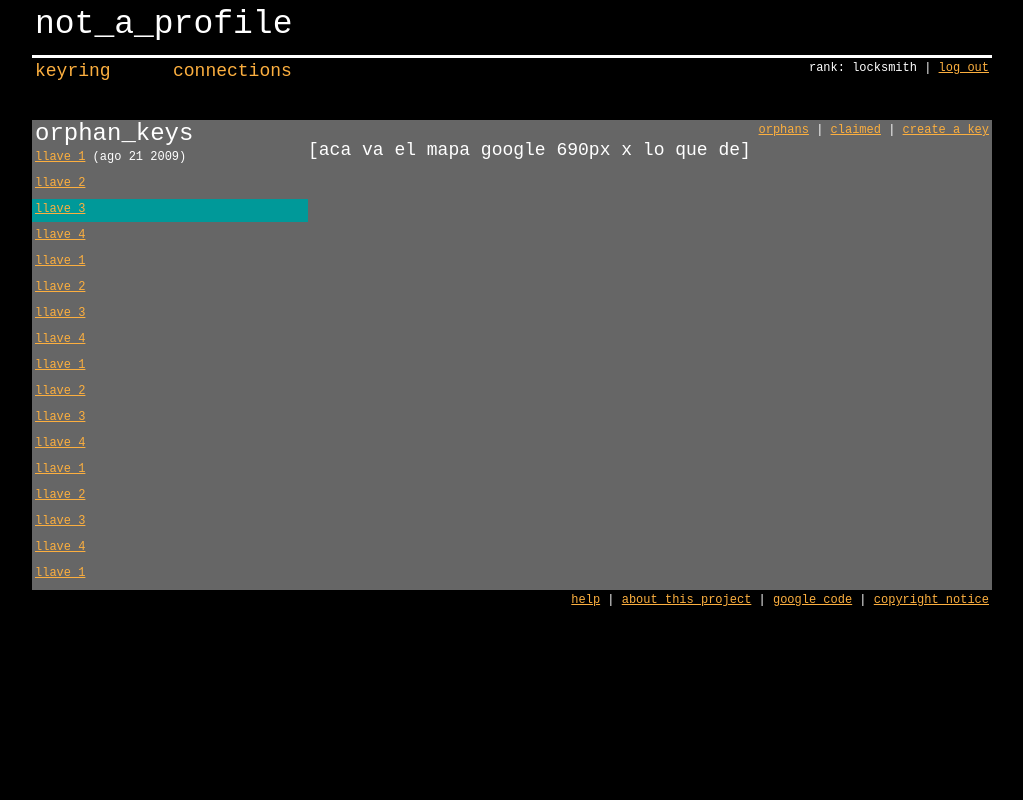
After one commit to mgiraldo/notaprofile, a PHP site: page /index.html in a window 1280 px wide. The commit adds this page. Shown: the whole page, without its empty margins (128-1151 px from the left). Run offline with PHP 8.4, Linux system fonts and the light colour scheme.

Commit message:
primer diseño

```diff
--- a/css/estilos.css
+++ b/css/estilos.css
@@ -1,5 +1,117 @@
+/* ESTILOS BASE */
+* {
+	margin: 0;
+	padding: 0;
+	list-style-type: none;
+}
+body,td,th {
+	font-family: Courier New, Courier, monospace;
+	font-size: 18px;
+	color: #FFF;
+	font-weight: normal;
+}
+body {
+	background-color: #000;
+}
+a:link {
+	color: #FCAF3F;
+	text-decoration: underline;
+}
+a:visited {
+	text-decoration: underline;
+	color: #C98B30;
+}
+a:hover {
+	text-decoration: none;
+	color: #FCAF3F;
+}
+a:active {
+	text-decoration: underline;
+}
 h1 {
-	font-family: "Courier New", Courier, monospace;
+	font-size: 33px;
+	font-weight: normal;
+}
+h2 {
 	font-size: 24px;
-	color: #6C0;
 }
+#contenido {
+	width: 960px;
+	margin-left: auto;
+	margin-right: auto;
+	/*background: url(../img/columna.gif);*/
+}
+/* CABEZOTE */
+#cabezote {
+	height: 120px;
+}
+#cabezote h1 {
+	padding: 6px 0 12px 3px;
+	border-bottom: 3px solid #fff;
+}
+#nav {
+	float: left;
+	width: 408px;
+}
+#nav li {
+	float: left;
+	width: 138px;
+}
+#nav li a {
+	display: block;
+	padding: 3px;
+	text-decoration: none;
+}
+#nav li a:hover {
+	background-color: #FCAF3F;
+	color: #000;
+}
+#userinfo {
+	float: right;
+	width: 345px;
+	text-align: right;
+	font-size: 12px;
+	margin: 3px;
+}
+/* CUERPO */
+#cuerpo {
+	height: 470px;
+	background: #666;
+}
+#llaves {
+	float: left;
+	width: 276px;
+	height: 100%;
+	overflow: auto;
+}
+#llaves h2 {
+	font-weight: normal;
+	margin-left: 3px;
+}
+#listallaves {
+	font-size: 12px;
+}
+#listallaves li {
+	padding: 3px 0 6px 3px;
+	margin-bottom: 3px;
+}
+#listallaves li.activa {
+	background: #099;
+}
+#mapa {
+	float: left;
+	width: 684px;
+	height: 100%;
+}
+#navmapa {
+	font-size: 12px;
+	margin: 3px;
+	text-align: right;
+}
+/* PIE */
+#pie {
+	height: 20px;
+	font-size: 12px;
+	margin: 3px;
+	text-align: right;
+}
--- /dev/null
+++ b/index.html
@@ -0,0 +1,73 @@
+<!DOCTYPE html PUBLIC "-//W3C//DTD XHTML 1.0 Transitional//EN" "http://www.w3.org/TR/xhtml1/DTD/xhtml1-transitional.dtd">
+<html xmlns="http://www.w3.org/1999/xhtml">
+<head>
+<meta http-equiv="Content-Type" content="text/html; charset=UTF-8" />
+<link href="css/estilos.css" rel="stylesheet" type="text/css" />
+<title>not_a_profile</title>
+</head>
+
+<body>
+<div id="contenido">
+
+	<div id="cabezote">
+		<h1>not_a_profile</h1>
+		<ul id="nav">
+			<li><a href="#">keyring</a></li>
+			<li><a href="#">connections</a></li>
+		</ul>
+		<div id="userinfo">
+			rank: locksmith | <a href="#">log_out</a>
+		</div>
+	</div>
+
+	<div id="cuerpo">
+		<div id="llaves">
+			<h2>orphan_keys</h2>
+			<ul id="listallaves">
+				<li><a href="#">llave 1</a> (ago 21 2009)</li>
+				<li><a href="#">llave 2</a></li>
+				<li class="activa"><a href="#">llave 3</a></li>
+				<li><a href="#">llave 4</a></li>
+				<li><a href="#">llave 1</a></li>
+				<li><a href="#">llave 2</a></li>
+				<li><a href="#">llave 3</a></li>
+				<li><a href="#">llave 4</a></li>
+				<li><a href="#">llave 1</a></li>
+				<li><a href="#">llave 2</a></li>
+				<li><a href="#">llave 3</a></li>
+				<li><a href="#">llave 4</a></li>
+				<li><a href="#">llave 1</a></li>
+				<li><a href="#">llave 2</a></li>
+				<li><a href="#">llave 3</a></li>
+				<li><a href="#">llave 4</a></li>
+				<li><a href="#">llave 1</a></li>
+				<li><a href="#">llave 2</a></li>
+				<li><a href="#">llave 3</a></li>
+				<li><a href="#">llave 4</a></li>
+				<li><a href="#">llave 1</a></li>
+				<li><a href="#">llave 2</a></li>
+				<li><a href="#">llave 3</a></li>
+				<li><a href="#">llave 4</a></li>
+				<li><a href="#">llave 1</a></li>
+				<li><a href="#">llave 2</a></li>
+				<li><a href="#">llave 3</a></li>
+				<li><a href="#">llave 4</a></li>
+			</ul>
+		</div>
+		<div id="mapa">
+			<div id="navmapa">
+				<a href="#">orphans</a> | <a href="#">claimed</a> | <a href="#">create_a_key</a>
+			</div>
+			<div id="gmap">
+				[aca va el mapa google 690px x lo que de]
+			</div>
+		</div>
+	</div>
+
+	<div id="pie">
+		<a href="#">help</a> | <a href="#">about this project</a> | <a href="#">google code</a> | <a href="#">copyright notice</a>
+	</div>
+
+</div>
+</body>
+</html>
```
